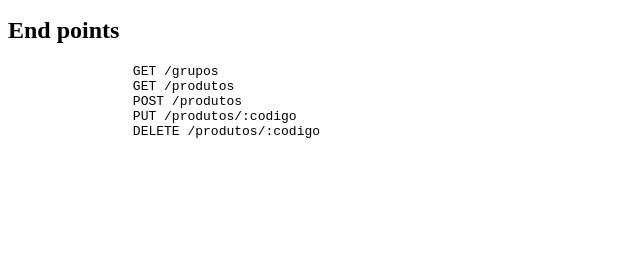
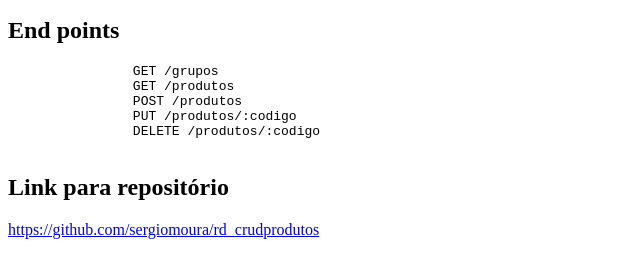
Before and after one commit to sergiomoura/rd_crudprodutos, a website: page app/index.html in a window 1280 px wide. Shown: the part 101-378 px from the top of the page, without its empty margins (0-640 px from the left). Drawn offline with Linux system fonts and the light colour scheme.

Commit message:
Adicionado link para repo na página inicial

```diff
--- a/app/index.html
+++ b/app/index.html
@@ -21,6 +21,8 @@
 		DELETE /produtos/:codigo
 	</pre>
 
+	<h2>Link para repositório</h2>
+	<a href="https://github.com/sergiomoura/rd_crudprodutos">https://github.com/sergiomoura/rd_crudprodutos</a>
 
 </body>
 
```
